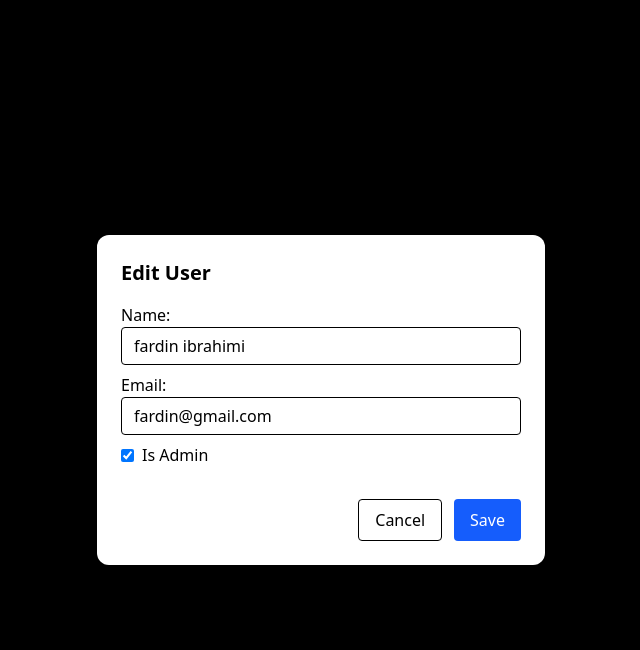
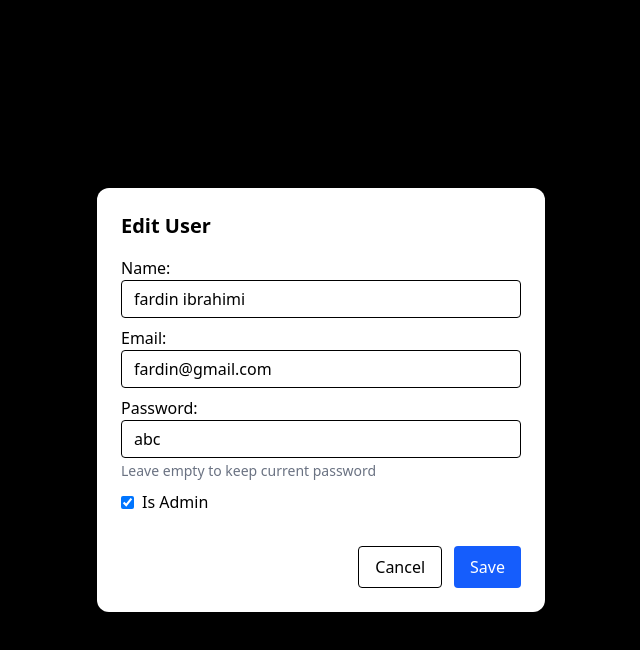
Before and after one commit to fiafghan/internet-users-ms-frontend, a React (Vite) app: page /system-users in a window 1280 px wide. Both pictures are taken after a click on the button 1088 px from the left and 142 px from the top of the page. Shown: the top 650 px of the page, without its empty margins (319-959 px from the left). Built offline with nearby package versions, Linux system fonts and the light colour scheme; data requests are answered from the project's data file.

Commit message:
the password change feature was added to all-system-users page!

```diff
--- a/db.json
+++ b/db.json
@@ -40,7 +40,7 @@
       "id": "aceb",
       "name": "fardin ibrahimi",
       "email": "fardin@gmail.com",
-      "password": "123",
+      "password": "abc",
       "isAdmin": true
     },
     {
--- a/src/SystemUsersPage.tsx
+++ b/src/SystemUsersPage.tsx
@@ -7,6 +7,7 @@ interface User {
   name: string;
   email: string;
   isAdmin: boolean;
+  password?: string;
 }
 
 export default function SystemUsersPage() {
@@ -23,7 +24,15 @@ export default function SystemUsersPage() {
         const handleSaveEdit = () => {
         if (!editUser) return;
 
-    axios.put(`http://localhost:3000/users/${editUser.id}`, editUser)
+        // Create a copy to conditionally remove password if it's empty
+        const payload = { ...editUser };
+
+        // If password is blank, don't send it (keep current)
+        if (!payload.password || payload.password.trim() === "") {
+            delete payload.password;
+        }
+
+        axios.put(`http://localhost:3000/users/${editUser.id}`, payload)
             .then(() => {
             setUsers((prev) =>
                 prev.map((u) => (u.id === editUser.id ? editUser : u))
@@ -109,6 +118,18 @@ export default function SystemUsersPage() {
                         className="w-full border px-3 py-1.5 rounded"
                     />
                     </label>
+                    <label className="block">
+                    Password:
+                    <input
+                        type="text"
+                        value={editUser.password || ""}
+                        onChange={(e) =>
+                        setEditUser({ ...editUser, password: e.target.value })
+                        }
+                        className="w-full border px-3 py-1.5 rounded"
+                    />
+                    <span className="text-sm text-gray-500">Leave empty to keep current password</span>
+                    </label>
                     <label className="flex items-center space-x-2">
                     <input
                         type="checkbox"
```
Lines whose indentation alone changed are shown as unchanged.
